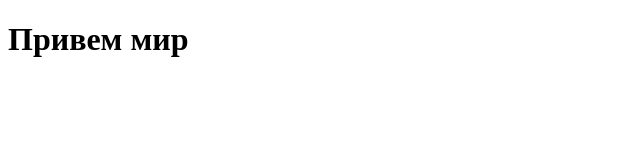
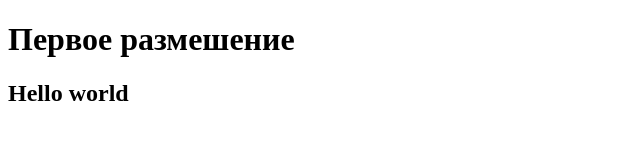
Before and after one commit to SerogaGG/name-repo, a plain HTML site: page Index.html in a window 1280 px wide. Shown: the whole page, without its empty margins (0-640 px from the left). Drawn offline with Linux system fonts and the light colour scheme.

Commit message:
new commite

```diff
--- a/Index.html
+++ b/Index.html
@@ -3,9 +3,10 @@
 <head>
     <meta charset="UTF-8">
     <meta name="viewport" content="width=device-width, initial-scale=1.0">
-    <title>Document</title>
+    <title>Новый гид продукт</title>
 </head>
 <body>
-    <h1>Привем мир</h1>
+    <h1>Первое размешение</h1>
+    <H2>Hello world</H2>
 </body>
 </html>
```
